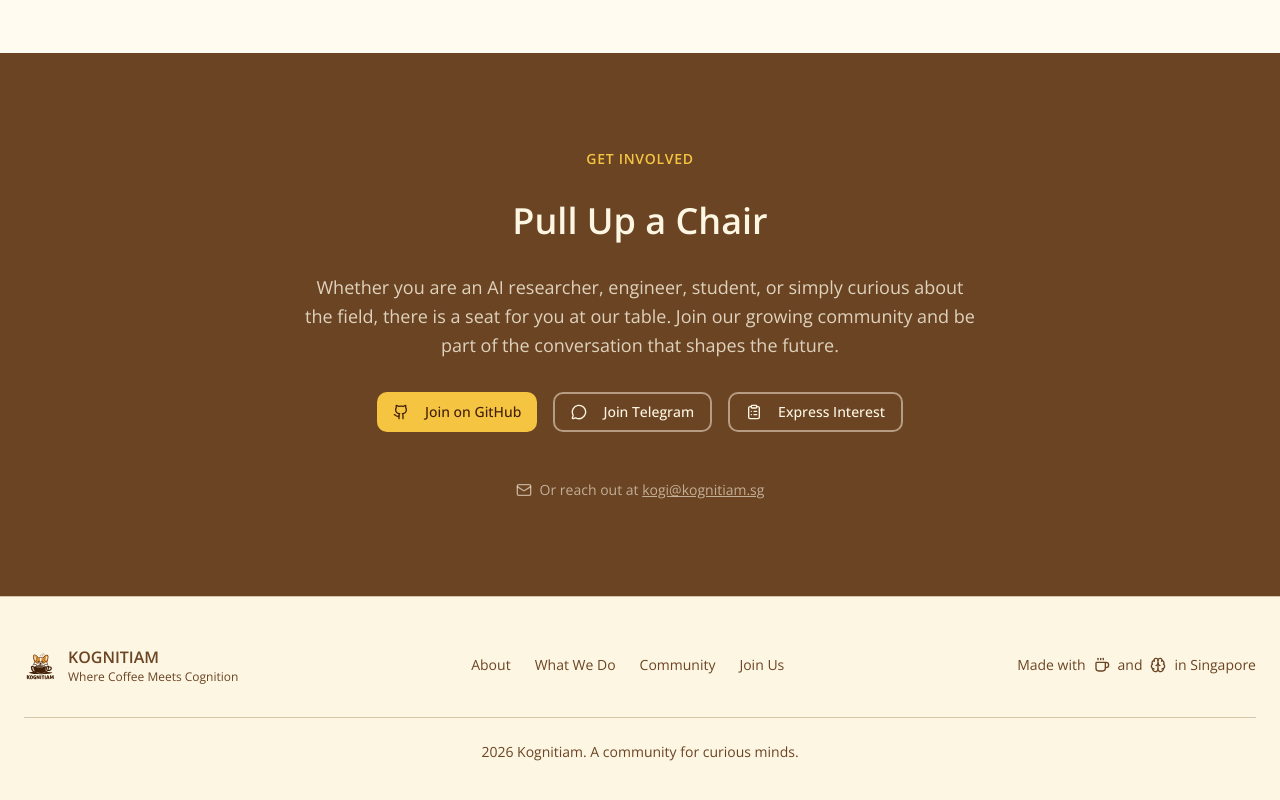
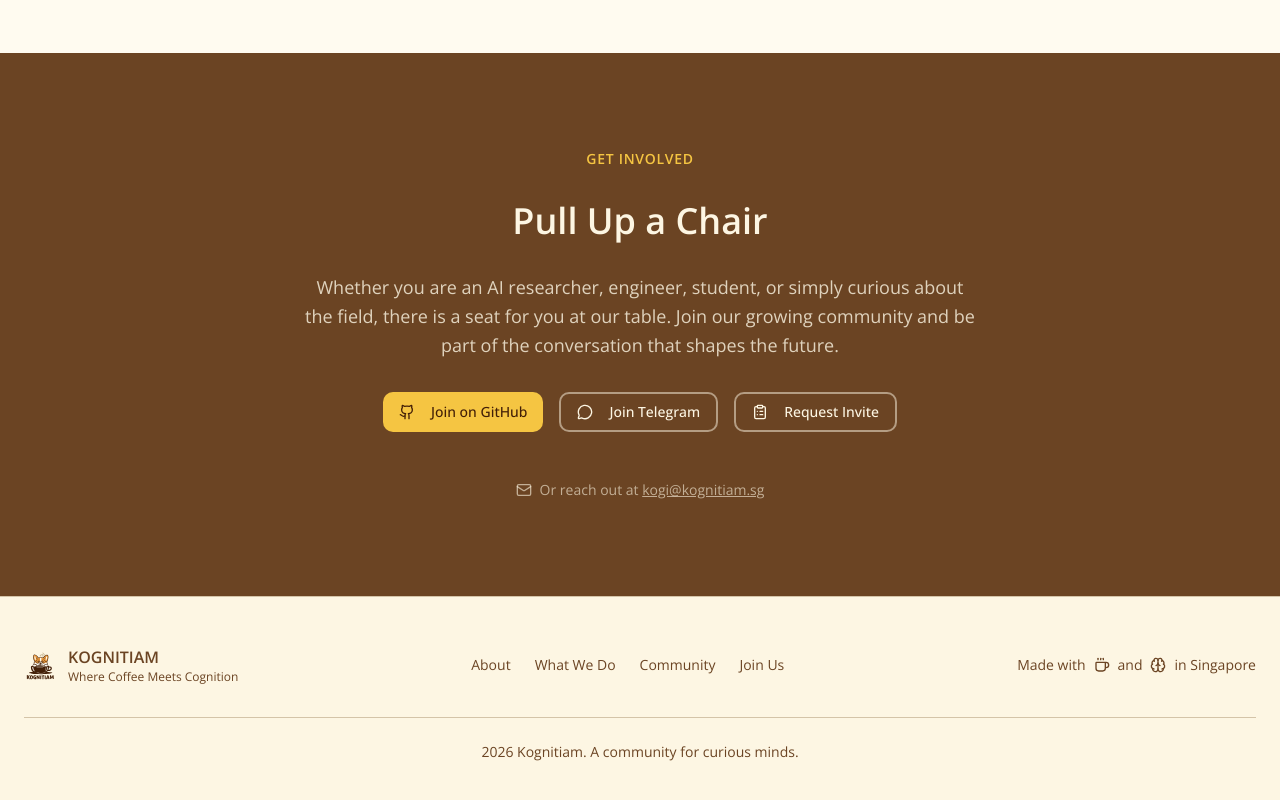
Before and after one commit to Kognitiam/website, a Next.js app: page / in a window 1280 px wide. Shown: the part 3342-4142 px from the top of the page. Built offline with nearby package versions, Linux system fonts and the light colour scheme.

Commit message:
fix: rename express interest button to request invite

```diff
--- a/components/join-section.tsx
+++ b/components/join-section.tsx
@@ -49,7 +49,7 @@ export function JoinSection() {
             >
               <Link href="https://docs.google.com/forms/d/e/1FAIpQLScXJ6lHpR8FfeWrKSGtno_gLkabA6XNCzh26mfkgnDP3Th2Jw/viewform?usp=dialog" target="_blank" rel="noopener noreferrer">
                 <ClipboardList className="mr-2 h-5 w-5" />
-                Express Interest
+                Request Invite
               </Link>
             </Button>
           </div>
```
